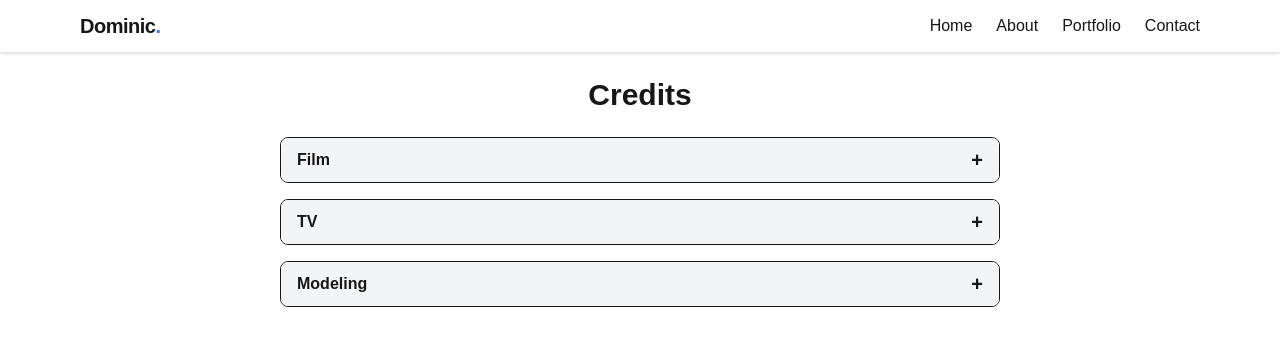
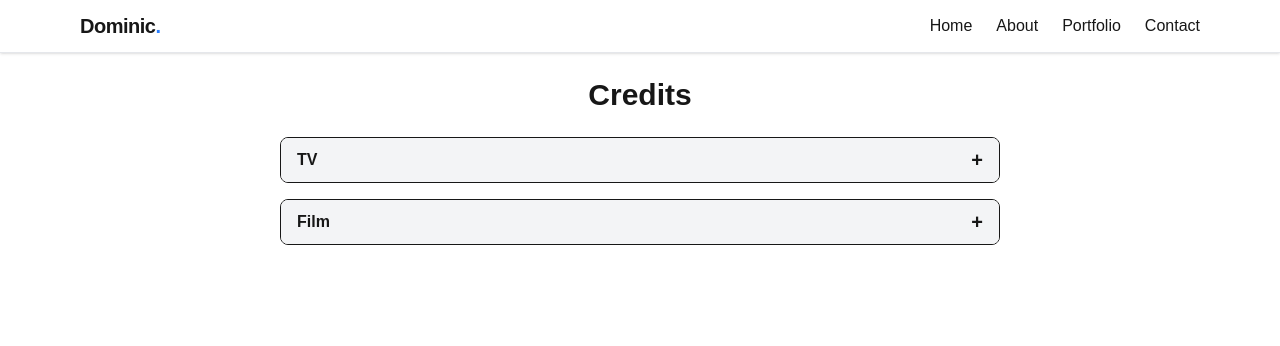
Before and after one commit to RW2023/domport, a Next.js app: page /credits in a window 1280 px wide. Shown: the top 346 px of the page. Built offline with nearby package versions, Linux system fonts and the light colour scheme.

Commit message:
add tv and film role

```diff
--- a/src/data/credits.ts
+++ b/src/data/credits.ts
@@ -10,13 +10,13 @@ export type Credit = {
 
   export const credits: Credit[] = [
     {
-      title: "The Long Summer",
-      role: "Young Jack",
-      company: "Sunbeam Pictures",
+      title: "Robin Hood",
+      role: "Extra",
+      company: " companies	Tiger Aspect Productions",
       year: 2023,
-      type: "Film",
-      image: "/credits/long-summer.jpg",
-      link: "https://example.com/trailer-long-summer",
+      type: "TV",
+      image: "/credits/robinHood.jpg",
+      link: "https://www.imdb.com/title/tt0787985/",
     },
     {
       title: "Good Sam",
@@ -28,11 +28,11 @@ export type Credit = {
         link: "https://www.imdb.com/title/tt11055882/",
     },
     {
-      title: "Back-to-School Catalog",
+      title: "You Gotta Believe",
       role: "Model",
       company: "TrendWear Kids",
       year: 2023,
-      type: "Modeling",
-      image: "/images/back-to-school.jpg",
+      type: "Film",
+      image: "/credits/believe.jpg",
     },
   ];
```
Also changed, not shown: public/credits/believe.jpg (added), public/credits/robinHood.jpg (added).
